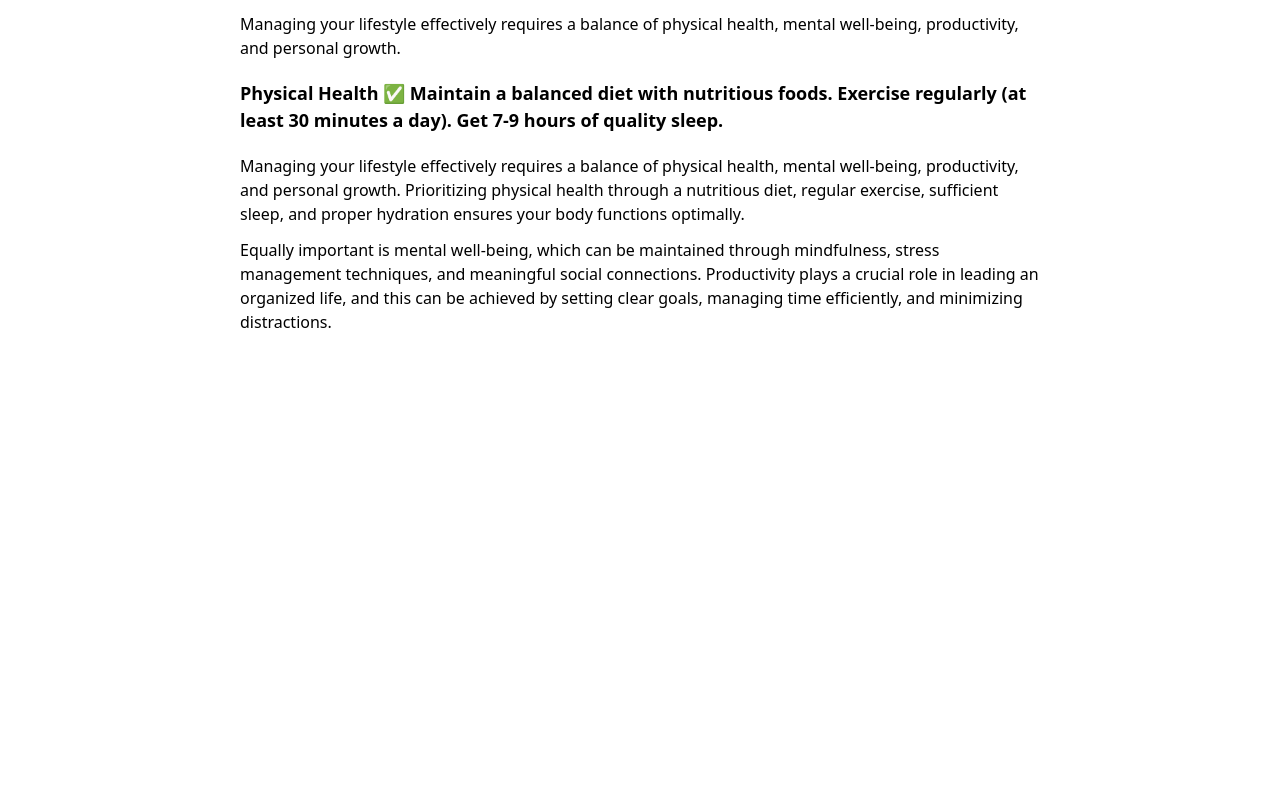
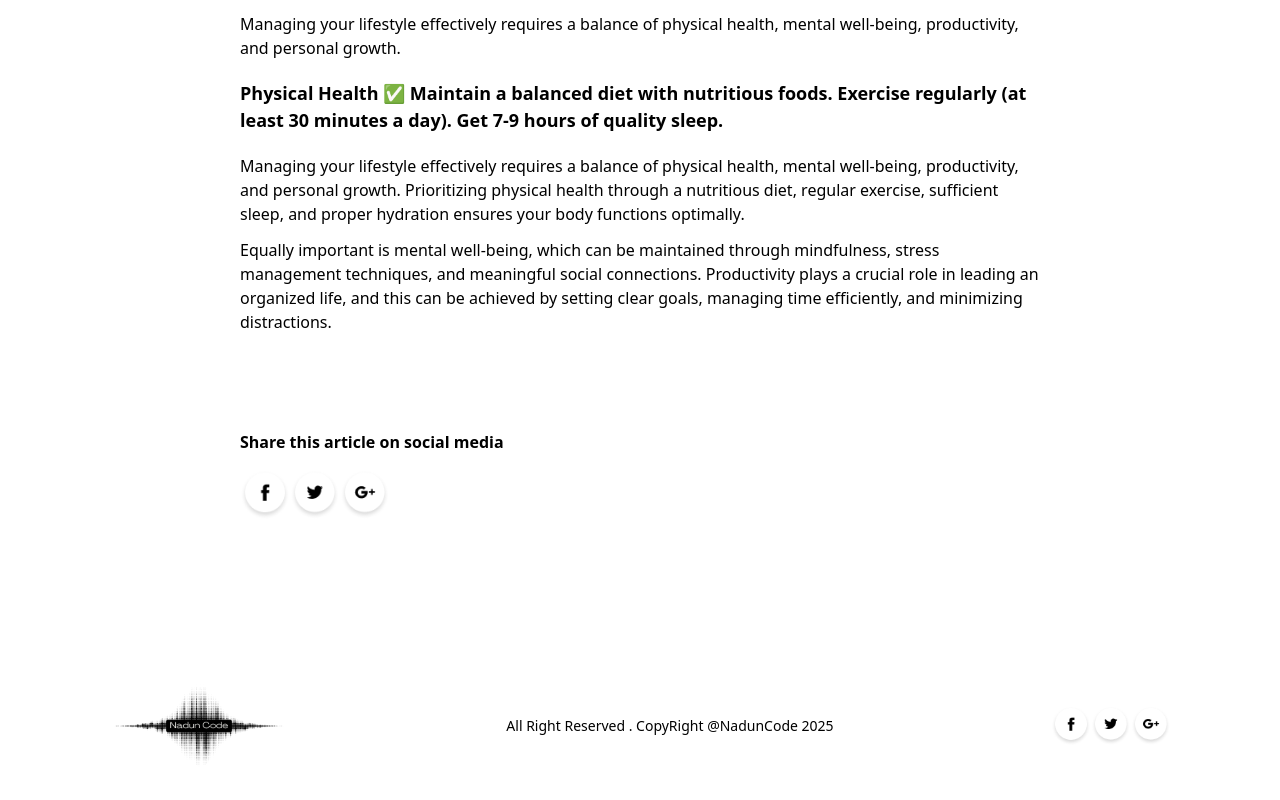
Before and after one commit to nadunthilina/-Full-Stack-Blog-App, a Next.js app in the folder next-blog-app/: page /blogs/1 in a window 1280 px wide. Shown: the part 1373-2173 px from the top of the page. Before the commit the page ends 1747 px from the top, so only its background shows below. Built offline with nearby package versions, Linux system fonts and the light colour scheme.

Commit message:
add footer & social media icons

```diff
--- a/next-blog-app/app/blogs/[id]/page.jsx
+++ b/next-blog-app/app/blogs/[id]/page.jsx
@@ -1,6 +1,7 @@
 "use client";
 
 import { assets, blog_data } from "@/Assets/assets";
+import Footer from "@/Components/Footer";
 import Image from "next/image";
 import React, { useEffect, useState, use } from "react";
 
@@ -45,7 +46,25 @@ const BlogPage = ({ params: paramsPromise }) => {
 <p className="my-3">Managing your lifestyle effectively requires a balance of physical health, mental well-being, productivity, and personal growth. Prioritizing physical health through a nutritious diet, regular exercise, sufficient sleep, and proper hydration ensures your body functions optimally. </p>
 <p className="my-3">Equally important is mental well-being, which can be maintained through mindfulness, stress management techniques, and meaningful social connections. Productivity plays a crucial role in leading an organized life, and this can be achieved by setting clear goals, managing time efficiently, and minimizing distractions.</p>
 
+<div className="my-24">
+  <p className="text-black font font-semibold my-4">Share this article on social media</p>
+<div className="flex">
+  <Image src={
+    assets.facebook_icon
+  } width={50} alt=""/>
+  <Image src={
+    assets.twitter_icon
+  } width={50} alt=""/>
+  <Image src={
+    assets.googleplus_icon
+  } width={50} alt=""/>
+</div>
+</div>
+
+
+
     </div>
+    <Footer/>
     </>:<></>
   );
 };
```
